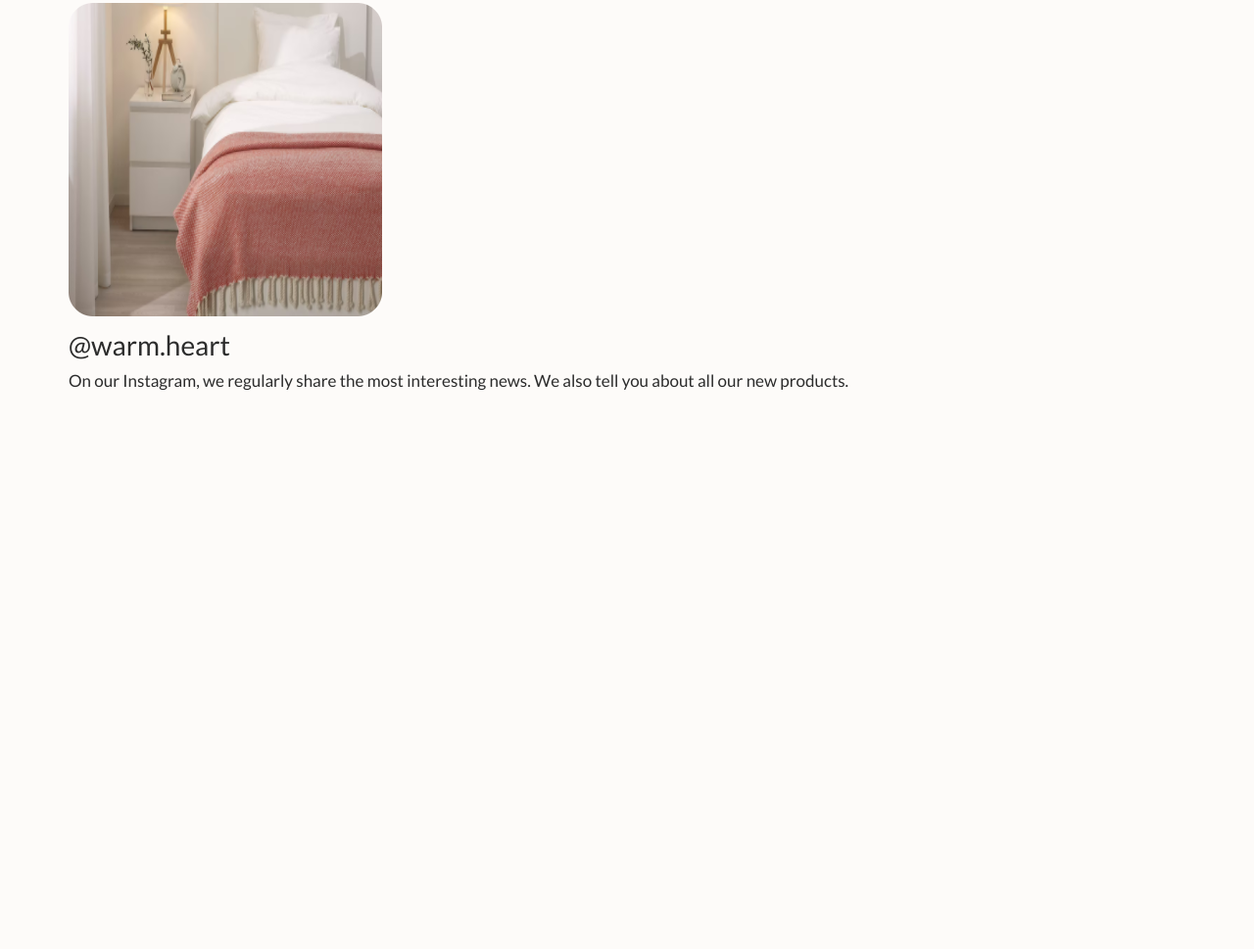
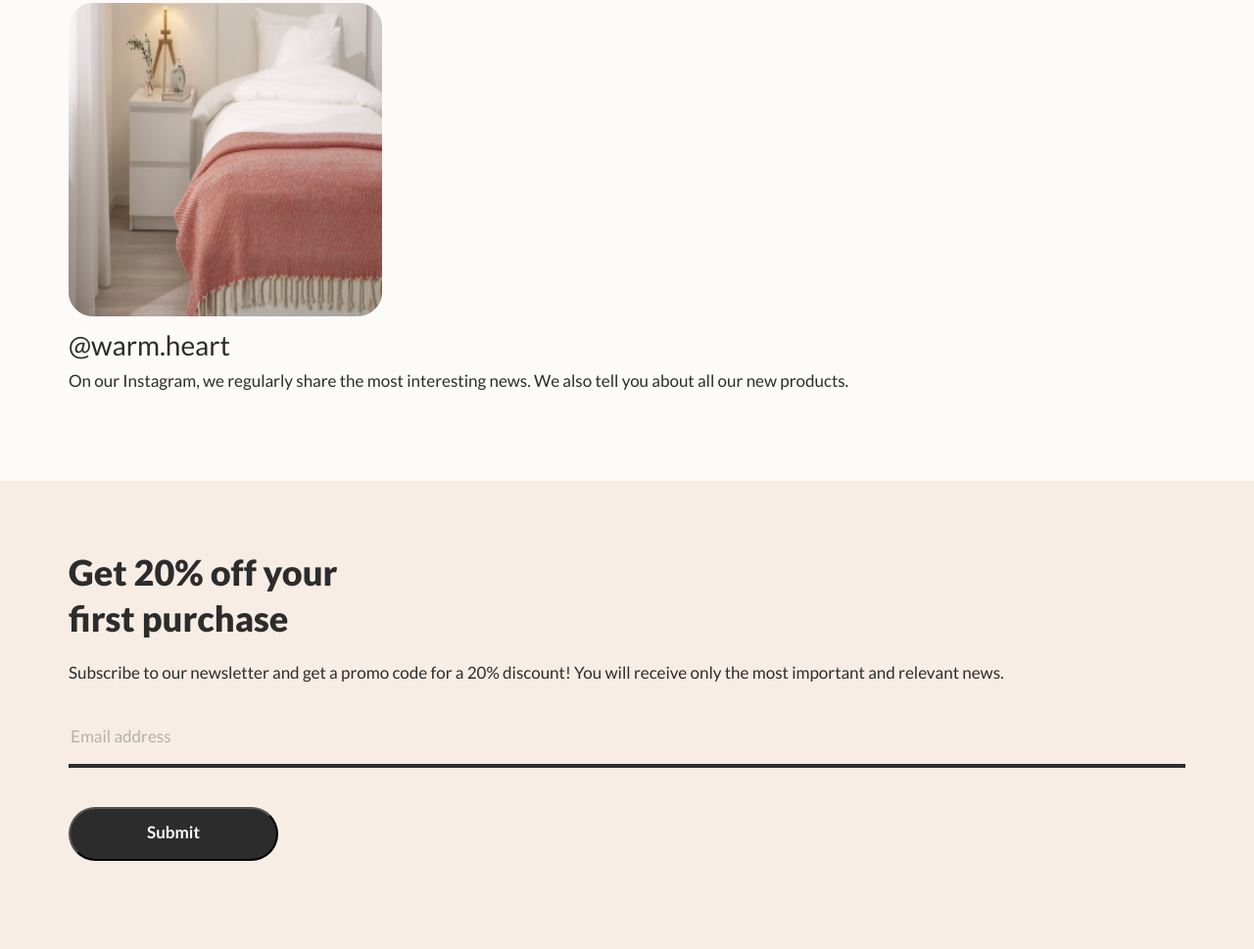
Before and after one commit to YuraAlhovka/Warm_heart, a website built with Vite: page index.html in a window 1280 px wide. Shown: the part 2944-3913 px from the top of the page at 98% size. Before the commit the page ends 3435 px from the top, so only its background shows below. Built offline with nearby package versions, Linux system fonts and the light colour scheme.

Commit message:
feat: section discount

```diff
--- a/index.html
+++ b/index.html
@@ -176,13 +176,36 @@
       <div class="container">
         <h2 class="follow__title">Follow us on <br />instagram</h2>
         <img src="/src/img/follow.png" alt="follow" />
-        <div class="follow__link"><a href="#">@warm.heart</a></div>
+        <div class="follow__link">
+          <a href="www.instagram.com/warm.heart">@warm.heart</a>
+        </div>
         <div class="follow__text">
           On our Instagram, we regularly share the most interesting news. We
           also tell you about all our new products.
         </div>
       </div>
     </section>
+    <section class="discount">
+      <div class="container">
+        <h2 class="discount__title">Get 20% off your <br />first purchase</h2>
+        <div class="discount__text">
+          Subscribe to our newsletter and get a promo code for a 20% discount!
+          You will receive only the most important and relevant news.
+        </div>
+        <form action="#">
+          <input
+            type="email"
+            id="email"
+            name="email"
+            placeholder="Email address"
+            class="discount__input"
+            required
+          />
+        </form>
+        <div class="discount__divider"></div>
+        <button class="discount__btn">Submit</button>
+      </div>
+    </section>
     <script type="module" src="/src/js/script.js"></script>
   </body>
 </html>
--- /dev/null
+++ b/src/sass/blocks/discount.scss
@@ -0,0 +1,56 @@
+@use "/src/sass/base/variables.scss" as *;
+
+.discount {
+  padding: 70px 0 90px 0;
+  background-color: $beige;
+  &__title {
+    color: $black;
+    font-size: 36px;
+    font-weight: 900;
+    line-height: 130%;
+    text-align: left;
+  }
+  &__text {
+    margin-top: 20px;
+    color: $black;
+    font-size: 17px;
+    font-weight: 400;
+    line-height: 140%;
+    text-align: left;
+  }
+  form {
+    margin-top: 40px;
+  }
+  &__input {
+    border: none;
+    background-color: $beige;
+    width: 100%;
+    color: $black;
+    font-size: 17px;
+    font-weight: 400;
+    line-height: 140%;
+    text-align: left;
+    &::placeholder {
+      opacity: 0.5;
+    }
+  }
+  &__divider {
+    margin-top: 16px;
+    width: 100%;
+    border: 2px solid $black;
+  }
+  &__btn {
+    margin-top: 40px;
+    border-radius: 100px;
+    width: 214px;
+    height: 55px;
+    display: flex;
+    justify-content: center;
+    align-items: center;
+    padding: 13px 80px 18px 80px;
+    color: $white;
+    font-size: 17px;
+    font-weight: 700;
+    background: $black;
+  }
+}
--- a/src/sass/style.scss
+++ b/src/sass/style.scss
@@ -9,3 +9,4 @@
 @use "/src/sass/blocks/comfort.scss";
 @use "/src/sass/blocks/eco.scss";
 @use "/src/sass/blocks/follow.scss";
+@use "/src/sass/blocks/discount.scss";
```
